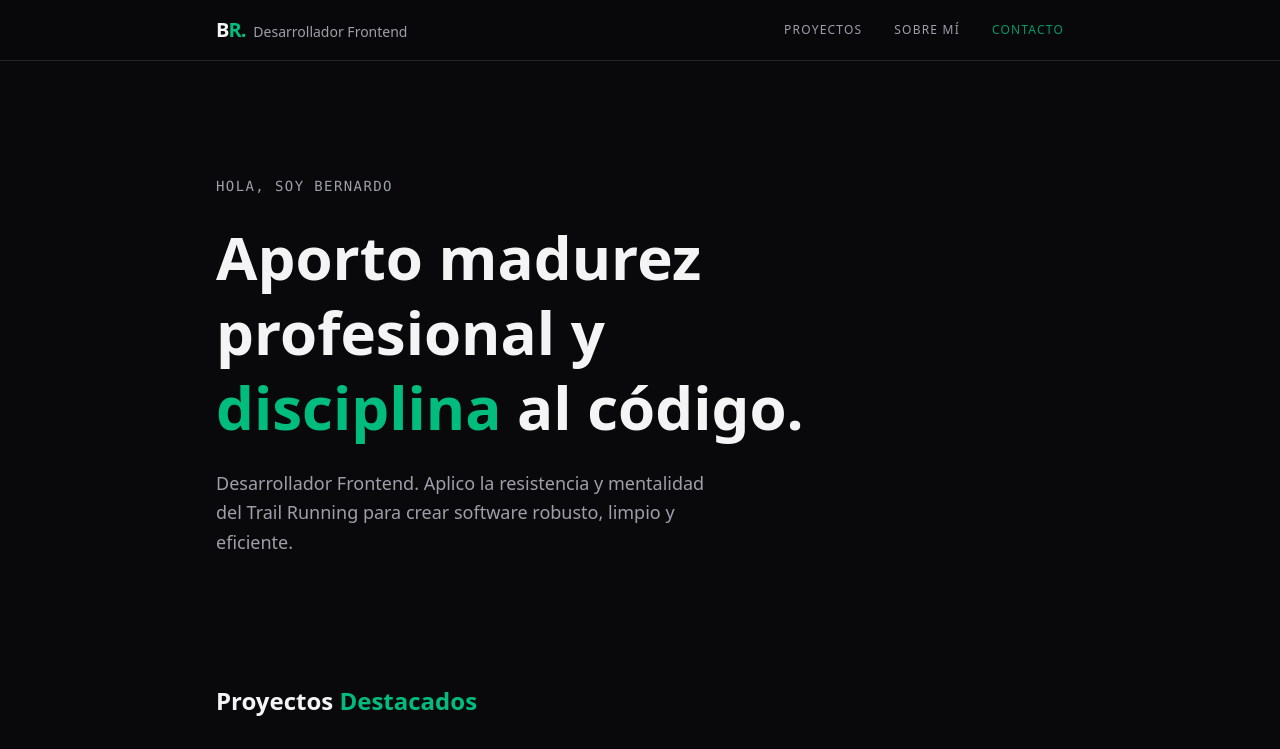
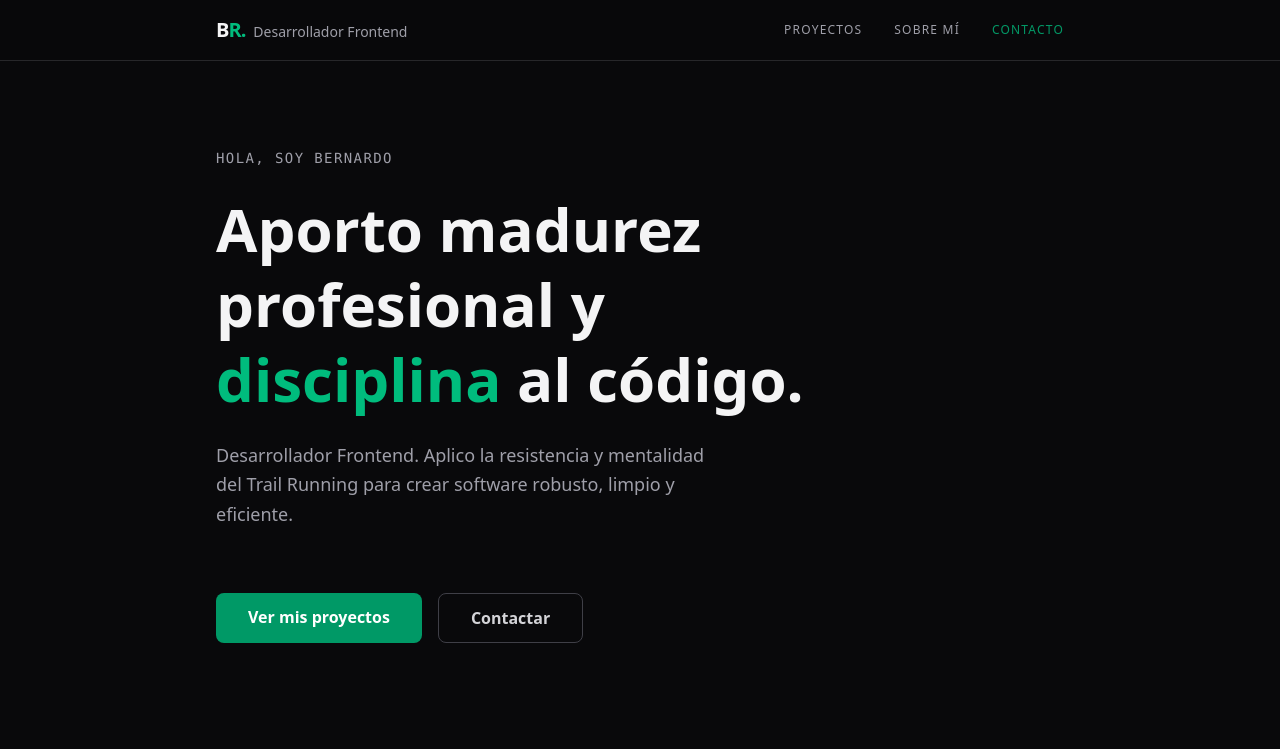
Before and after one commit to Recamalesdev/mi-portafolio, a React (Vite) app: page / in a window 1280 px wide. Shown: the top 749 px of the page. Built offline with nearby package versions, Linux system fonts and the light colour scheme.

Commit message:
Ajustes minimos

```diff
--- a/src/components/Hero.jsx
+++ b/src/components/Hero.jsx
@@ -1,7 +1,7 @@
 // src/components/Hero.jsx
 export function Hero() {
   return (
-    <section className="mt-12 flex flex-col gap-6">
+    <section className="mt-5 flex flex-col gap-6">
       <p className="font-mono text-sm tracking-widest text-zinc-400">
         HOLA, SOY BERNARDO
       </p>
@@ -15,6 +15,21 @@ export function Hero() {
         Desarrollador Frontend. Aplico la resistencia y mentalidad del Trail
         Running para crear software robusto, limpio y eficiente.
       </p>
+
+      <div className="mt-10 flex flex-col gap-4 sm:flex-row">
+        <a
+          href="#proyectos"
+          className="rounded-lg bg-emerald-600 px-8 py-3 text-center font-semibold text-white transition-colors hover:bg-emerald-700"
+        >
+          Ver mis proyectos
+        </a>
+        <a
+          href="#contacto"
+          className="rounded-lg border border-zinc-700 px-8 py-3 text-center font-semibold text-zinc-300 transition-all hover:border-emerald-500 hover:text-emerald-500"
+        >
+          Contactar
+        </a>
+      </div>
     </section>
   );
 }
```
